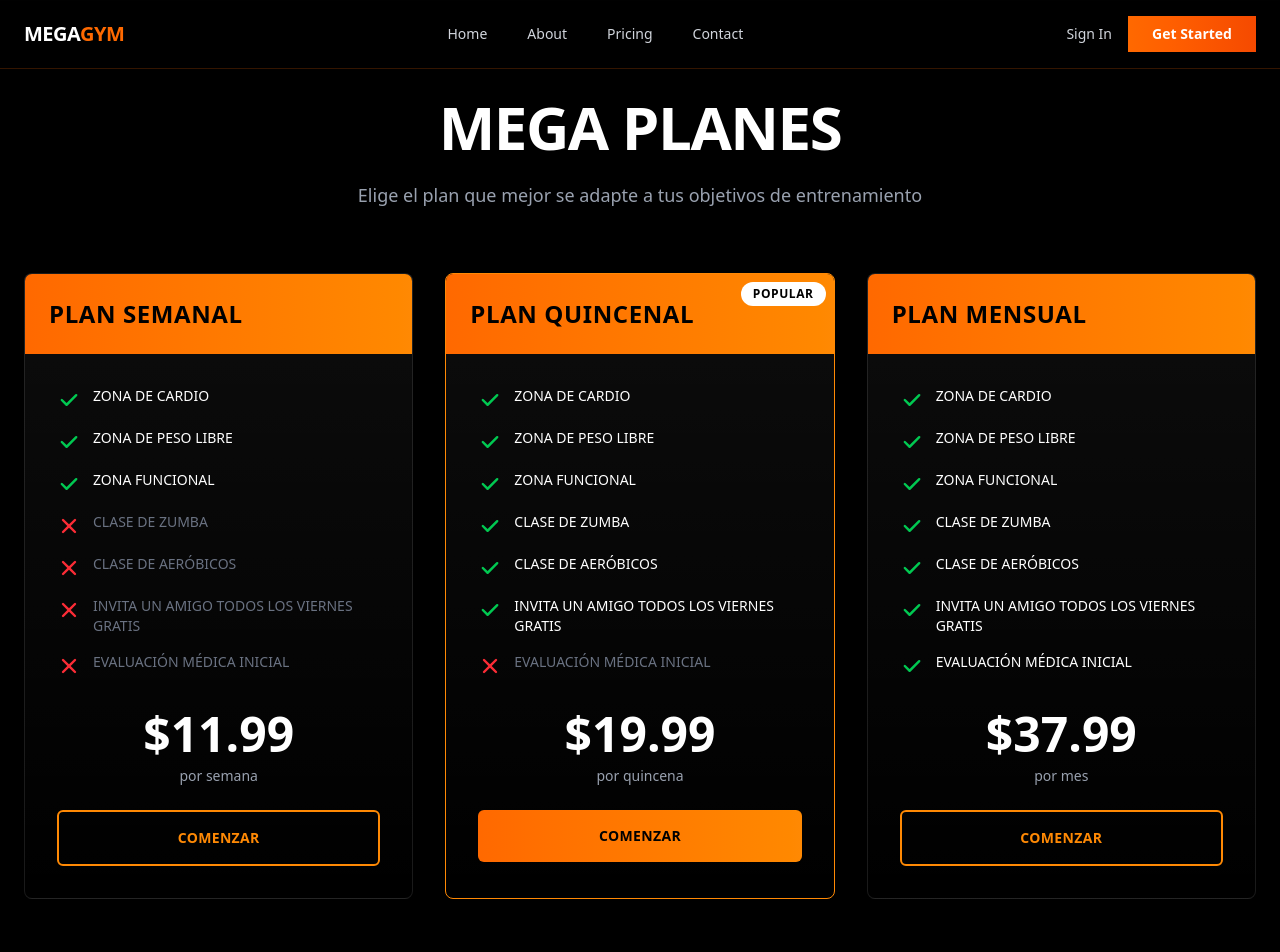
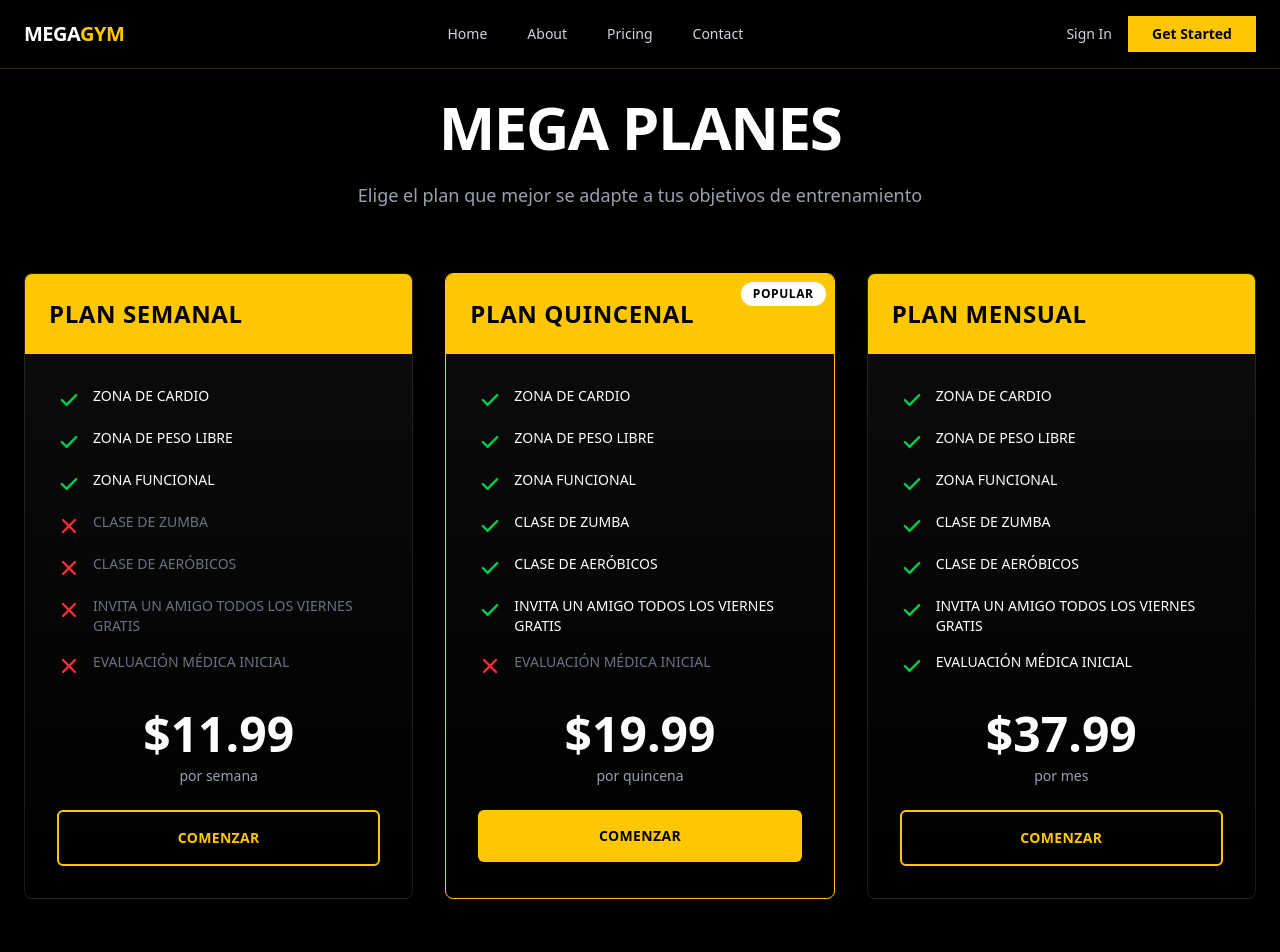
Before and after one commit to yourpl/megagym, a Next.js app: page /pricing in a window 1280 px wide. Shown: the top 952 px of the page. Built offline with nearby package versions, Linux system fonts and the light colour scheme.

Commit message:
pantone123

```diff
--- a/components/Navbar.tsx
+++ b/components/Navbar.tsx
@@ -7,33 +7,33 @@ export default function Navbar() {
   const [isOpen, setIsOpen] = useState(false);
 
   return (
-    <nav className="fixed top-0 w-full z-50 border-b border-orange-500/20 bg-black/90 backdrop-blur-sm">
+    <nav className="fixed top-0 w-full z-50 border-b border-[#FFC700]/20 bg-black/90 backdrop-blur-sm">
       <div className="max-w-7xl mx-auto px-6 py-4">
         <div className="flex items-center justify-between">
           <div className="text-xl font-bold tracking-tight text-white">
-            MEGA<span className="text-orange-500">GYM</span>
+            MEGA<span className="text-[#FFC700]">GYM</span>
           </div>
 
           <div className="hidden md:flex items-center gap-10">
-            <Link href="/" className="text-sm text-gray-300 hover:text-orange-500 transition-colors">
+            <Link href="/" className="text-sm text-gray-300 hover:text-[#FFC700] transition-colors">
               Home
             </Link>
-            <Link href="/#about" className="text-sm text-gray-300 hover:text-orange-500 transition-colors">
+            <Link href="/#about" className="text-sm text-gray-300 hover:text-[#FFC700] transition-colors">
               About
             </Link>
-            <Link href="/pricing" className="text-sm text-gray-300 hover:text-orange-500 transition-colors">
+            <Link href="/pricing" className="text-sm text-gray-300 hover:text-[#FFC700] transition-colors">
               Pricing
             </Link>
-            <Link href="#contact" className="text-sm text-gray-300 hover:text-orange-500 transition-colors">
+            <Link href="#contact" className="text-sm text-gray-300 hover:text-[#FFC700] transition-colors">
               Contact
             </Link>
           </div>
 
           <div className="flex items-center gap-4">
-            <button className="hidden md:block text-sm text-gray-300 hover:text-orange-500 transition-colors">
+            <button className="hidden md:block text-sm text-gray-300 hover:text-[#FFC700] transition-colors">
               Sign In
             </button>
-            <button className="hidden md:block bg-gradient-to-r from-orange-500 to-orange-600 text-white px-6 py-2 text-sm font-bold hover:from-orange-600 hover:to-orange-700 transition-all">
+            <button className="hidden md:block bg-[#FFC700] text-black px-6 py-2 text-sm font-bold hover:bg-[#FFD700] transition-all">
               Get Started
             </button>
 
@@ -59,37 +59,37 @@ export default function Navbar() {
           <div className="md:hidden mt-4 pb-4 space-y-4">
             <Link
               href="/"
-              className="block text-sm text-gray-300 hover:text-orange-500 transition-colors"
+              className="block text-sm text-gray-300 hover:text-[#FFC700] transition-colors"
               onClick={() => setIsOpen(false)}
             >
               Home
             </Link>
             <Link
               href="/#about"
-              className="block text-sm text-gray-300 hover:text-orange-500 transition-colors"
+              className="block text-sm text-gray-300 hover:text-[#FFC700] transition-colors"
               onClick={() => setIsOpen(false)}
             >
               About
             </Link>
             <Link
               href="/pricing"
-              className="block text-sm text-gray-300 hover:text-orange-500 transition-colors"
+              className="block text-sm text-gray-300 hover:text-[#FFC700] transition-colors"
               onClick={() => setIsOpen(false)}
             >
               Pricing
             </Link>
             <Link
               href="#contact"
-              className="block text-sm text-gray-300 hover:text-orange-500 transition-colors"
+              className="block text-sm text-gray-300 hover:text-[#FFC700] transition-colors"
               onClick={() => setIsOpen(false)}
             >
               Contact
             </Link>
-            <div className="pt-4 space-y-3 border-t border-orange-500/20">
-              <button className="block w-full text-left text-sm text-gray-300 hover:text-orange-500 transition-colors">
+            <div className="pt-4 space-y-3 border-t border-[#FFC700]/20">
+              <button className="block w-full text-left text-sm text-gray-300 hover:text-[#FFC700] transition-colors">
                 Sign In
               </button>
-              <button className="block w-full bg-gradient-to-r from-orange-500 to-orange-600 text-white px-6 py-2 text-sm font-bold hover:from-orange-600 hover:to-orange-700 transition-all">
+              <button className="block w-full bg-[#FFC700] text-black px-6 py-2 text-sm font-bold hover:bg-[#FFD700] transition-all">
                 Get Started
               </button>
             </div>
--- a/components/Pricing.tsx
+++ b/components/Pricing.tsx
@@ -62,10 +62,10 @@ export default function Pricing() {
             <div
               key={plan.name}
               className={`border ${
-                plan.popular ? "border-orange-400" : "border-white/10"
+                plan.popular ? "border-[#FFC700]" : "border-white/10"
               } bg-gradient-to-b from-white/5 to-transparent rounded-lg overflow-hidden relative`}
             >
-              <div className={`${plan.popular ? 'bg-gradient-to-r from-orange-500 to-orange-400' : 'bg-gradient-to-r from-orange-500 to-orange-400'} p-6`}>
+              <div className="bg-[#FFC700] p-6">
                 <h3 className="text-2xl font-bold text-black uppercase tracking-wide">{plan.name}</h3>
               </div>
 
@@ -105,8 +105,8 @@ export default function Pricing() {
                 <button
                   className={`w-full py-4 text-sm font-bold uppercase tracking-wide transition-colors rounded-md ${
                     plan.popular
-                      ? "bg-gradient-to-r from-orange-500 to-orange-400 text-black hover:from-orange-600 hover:to-orange-500"
-                      : "border-2 border-orange-400 text-orange-400 hover:bg-orange-400 hover:text-black"
+                      ? "bg-[#FFC700] text-black hover:bg-[#FFD700]"
+                      : "border-2 border-[#FFC700] text-[#FFC700] hover:bg-[#FFC700] hover:text-black"
                   }`}
                 >
                   Comenzar
@@ -119,7 +119,7 @@ export default function Pricing() {
         <div className="mt-16 text-center">
           <p className="text-gray-400 text-sm">
             Todos los planes incluyen acceso a instalaciones y zonas de entrenamiento.{" "}
-            <a href="#contact" className="text-orange-400 hover:underline">
+            <a href="#contact" className="text-[#FFC700] hover:underline">
               Contáctanos
             </a>{" "}
             para planes corporativos o grupales.
```
